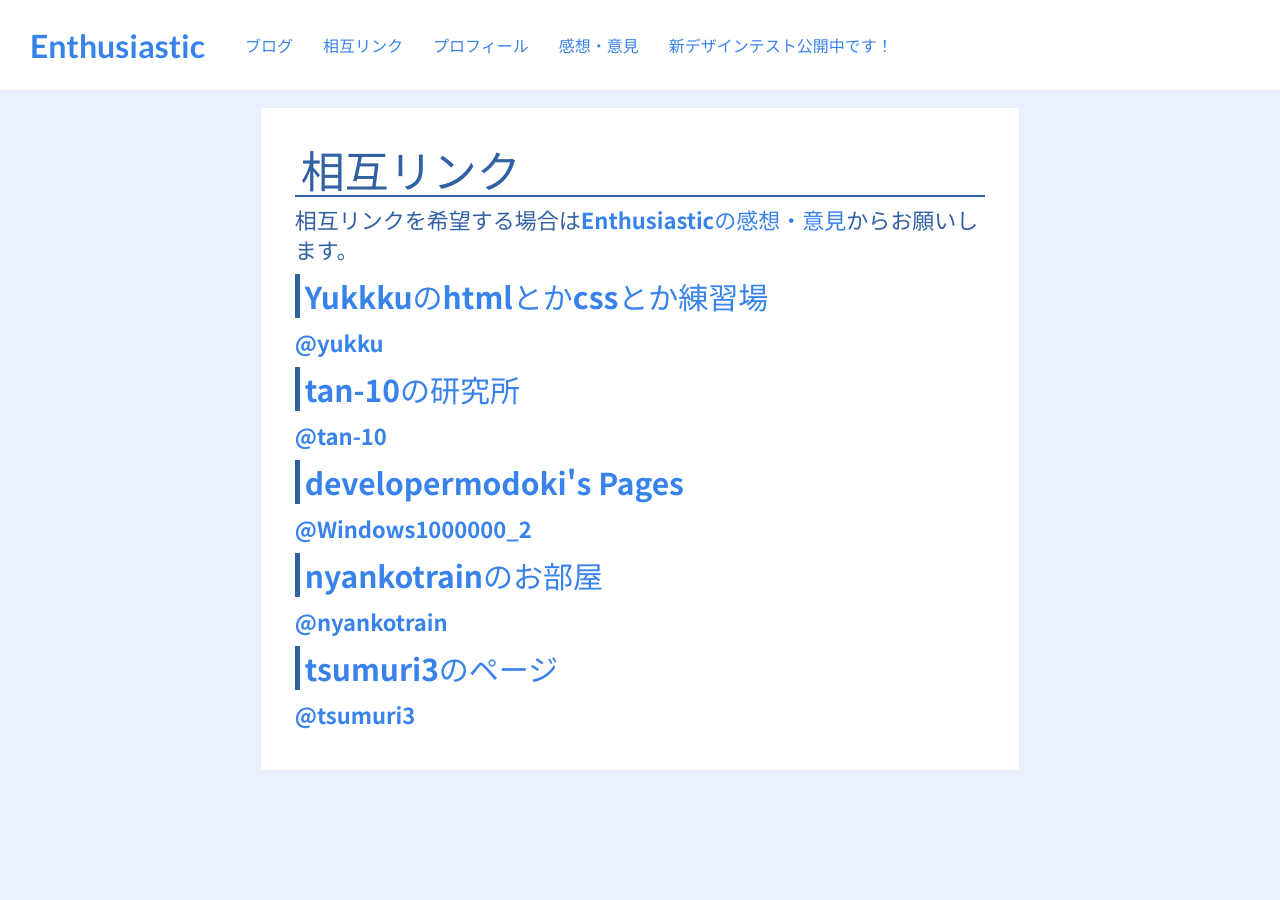
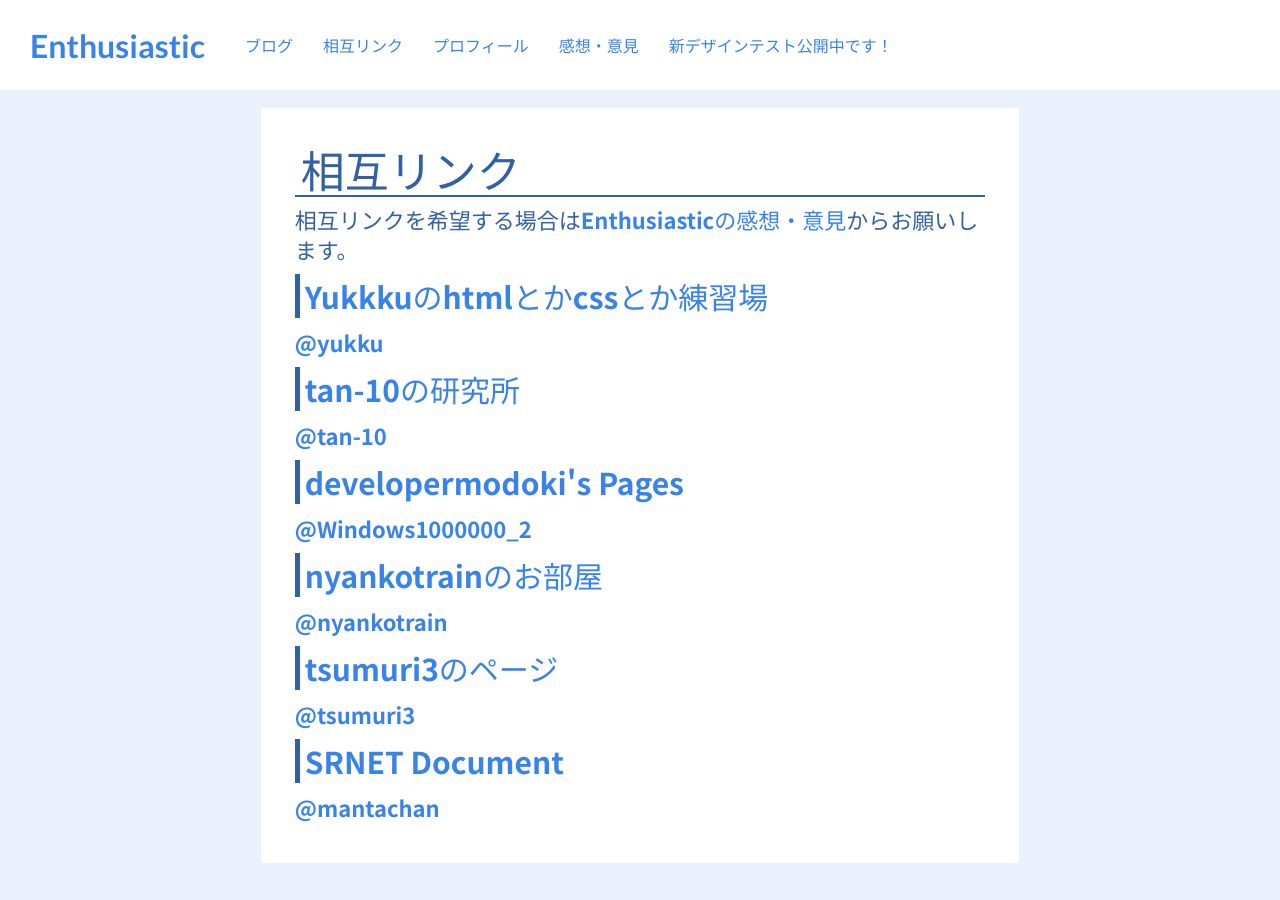
Before and after one commit to Diawadenta/Diawadenta.github.io, a Jekyll site: the page built from interlinks.md, in a window 1280 px wide. Built offline with Jekyll 4.4.1, drawn with Linux system fonts in a browser that asks for light colours.

Commit message:
Update interlinks.md

```diff
--- a/interlinks.md
+++ b/interlinks.md
@@ -23,3 +23,7 @@ pagename: 相互リンク
 <h2><a href="https://tsumuri3.github.io/homepage/tsumuri.html">tsumuri3のページ</a></h2>
 
 <a href="https://scratch.mit.edu/users/tsumuri3/">@tsumuri3</a>
+
+<h2><a href="https://srnet.cf/">SRNET Document</a></h2>
+
+<a href="https://scratch.mit.edu/users/mantachan/">@mantachan</a>
```
